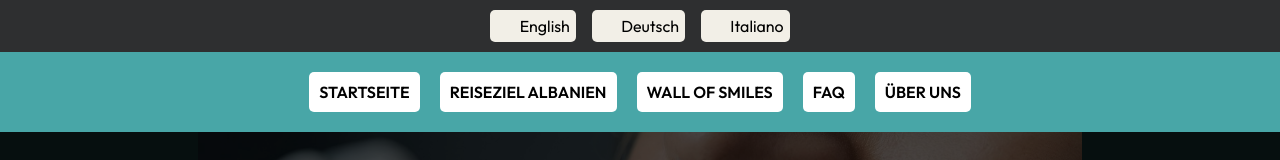
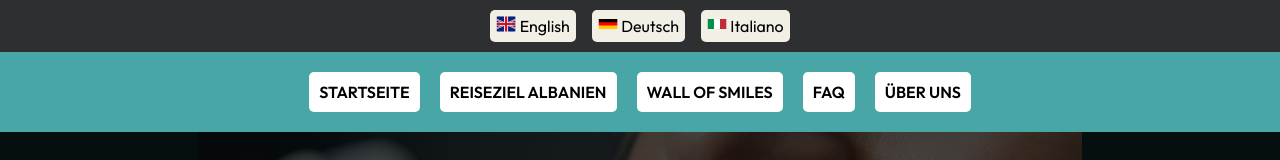
Before and after one commit to ssilatel/dental, a plain HTML site: page de/index.html in a window 1280 px wide. Shown: the top 160 px of the page. Drawn offline with Linux system fonts and the light colour scheme.

Commit message:
Fixed filepath

```diff
--- a/de/index.html
+++ b/de/index.html
@@ -14,15 +14,15 @@
 		<section class="section-lang">
 			<div class="lang-bar">
 				<div class="lang-card">
-					<img class="lang-icon" src="res/en-flag.png">
+					<img class="lang-icon" src="../res/en-flag.png">
 					<a href="/" class="lang-link">English</a>
 				</div>
 				<div class="lang-card">
-					<img class="lang-icon" src="res/de-flag.png">
+					<img class="lang-icon" src="../res/de-flag.png">
 					<a href="/de" class="lang-link">Deutsch</a>
 				</div>
 				<div class="lang-card">
-					<img class="lang-icon" src="res/it-flag.png">
+					<img class="lang-icon" src="../res/it-flag.png">
 					<a href="/it" class="lang-link">Italiano</a>
 				</div>
 			</div>
```
Also changed, not shown: it/index.html (+3 -3 lines).
